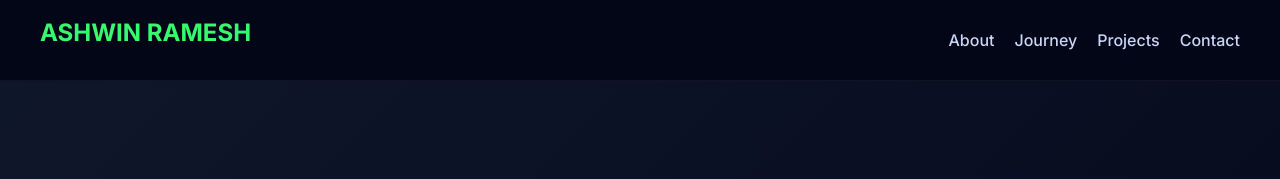
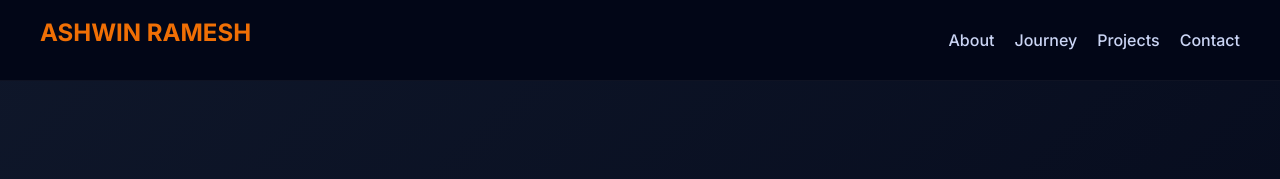
Before and after one commit to ashwinramesh27-gif/ASHWIN, a plain HTML site: page index.html in a window 1280 px wide. Shown: the top 179 px of the page. Drawn offline with Linux system fonts and the light colour scheme.

Commit message:
upadated css

```diff
--- a/style.css
+++ b/style.css
@@ -23,7 +23,7 @@ nav {
 }
 
 nav h2 {
-    color: #38f86e;
+    color: #f06f05;
 }
 
 nav ul {
```
